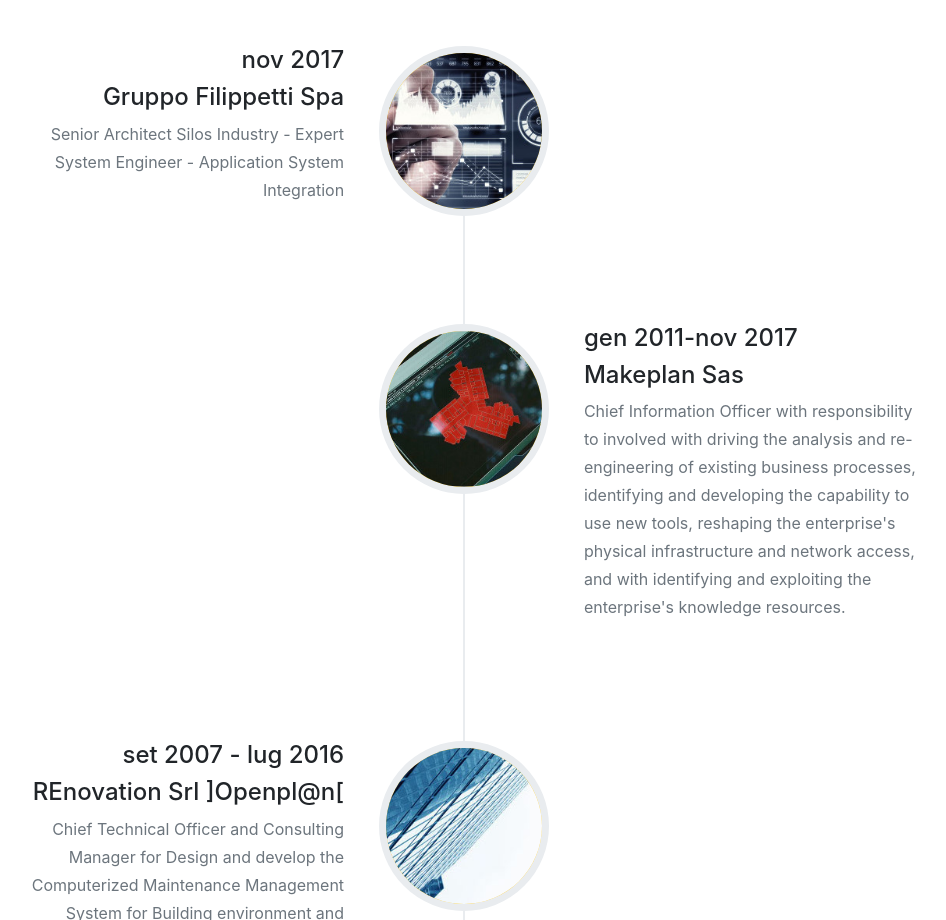
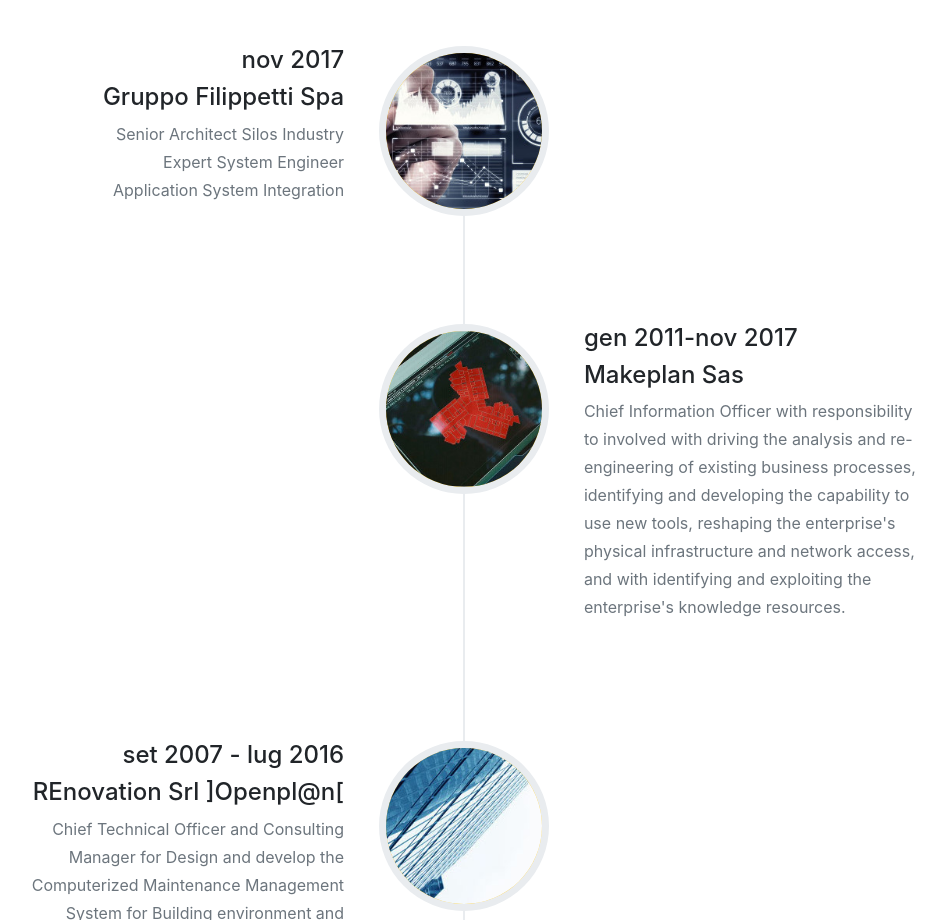
Before and after one commit to efremropelato/efremropelato.github.io, a website with bundled scripts: page index.html in a window 1280 px wide. Shown: the part 1780-2700 px from the top of the page, without its empty margins (176-1122 px from the left). Built offline with nearby package versions, Linux system fonts and the light colour scheme; a web font is replaced by a local one.

Commit message:
format desc.

```diff
--- a/index.html
+++ b/index.html
@@ -228,7 +228,7 @@
                     <h4 class="subheading">Gruppo Filippetti Spa</h4>
                   </div>
                   <div class="timeline-body">
-                    <p class="text-muted">Senior Architect Silos Industry - Expert System Engineer - Application System Integration</p>
+                    <p class="text-muted">Senior Architect Silos Industry <br/> Expert System Engineer <br/> Application System Integration</p>
                   </div>
                 </div>
               </li>
```
